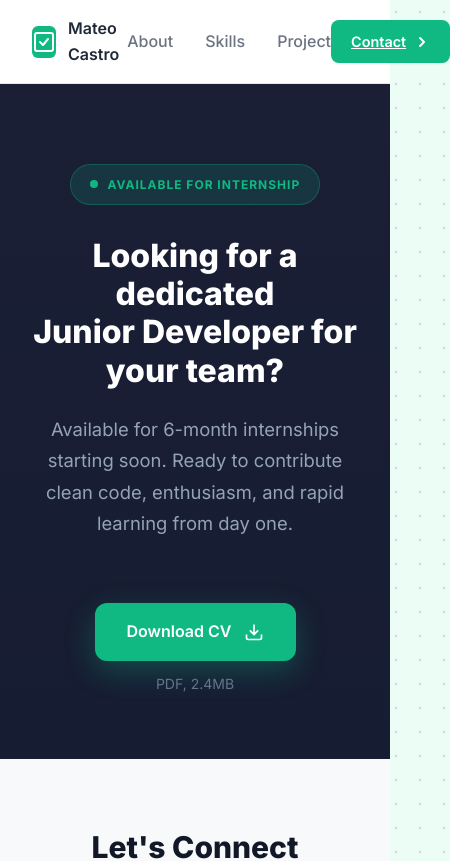
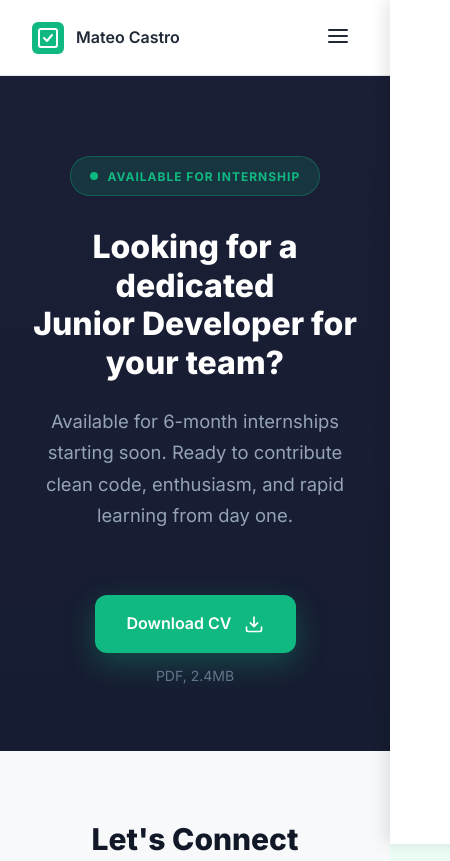
Before and after one commit to MateoCastro47/Porfolio_Online, a React (Vite) app: page /contact in a window 390 px wide. Shown: the top 861 px of the page, 450 px wide, since content can reach past the window. Built offline with nearby package versions, Linux system fonts and the light colour scheme.

Commit message:
Arreglado header y hero responsive

```diff
--- a/src/components/HeaderComponent.jsx
+++ b/src/components/HeaderComponent.jsx
@@ -1,11 +1,22 @@
+import { useState } from "react";
 import "./css/HeaderComponent.css";
 import { Link } from "react-router-dom";
 
 function HeaderComponent() {
+    const [isMenuOpen, setIsMenuOpen] = useState(false);
+
+    const toggleMenu = () => {
+        setIsMenuOpen(!isMenuOpen);
+    };
+
+    const closeMenu = () => {
+        setIsMenuOpen(false);
+    };
+
     return (
         <header className="header">
             <div className="header-container">
-                <Link to="/" className="logo">
+                <Link to="/" className="logo" onClick={closeMenu}>
                     <div className="logo-icon">
                         <svg width="24" height="24" viewBox="0 0 24 24" fill="none" xmlns="http://www.w3.org/2000/svg">
                             <rect x="3" y="3" width="18" height="18" rx="2" stroke="currentColor" strokeWidth="2" />
@@ -14,15 +25,32 @@ function HeaderComponent() {
                     </div>
                     <span className="logo-text">Mateo Castro</span>
                 </Link>
-                <nav className="nav">
+
+                {/* Mobile Menu Toggle */}
+                <button className="mobile-menu-btn" onClick={toggleMenu} aria-label="Toggle menu">
+                    <svg width="24" height="24" viewBox="0 0 24 24" fill="none" xmlns="http://www.w3.org/2000/svg">
+                        {isMenuOpen ? (
+                            <path d="M18 6L6 18M6 6L18 18" stroke="currentColor" strokeWidth="2" strokeLinecap="round" strokeLinejoin="round" />
+                        ) : (
+                            <path d="M3 12H21M3 6H21M3 18H21" stroke="currentColor" strokeWidth="2" strokeLinecap="round" strokeLinejoin="round" />
+                        )}
+                    </svg>
+                </button>
+
+                <nav className={`nav ${isMenuOpen ? 'active' : ''}`}>
                     <ul>
-                        <li><Link to="/#about">About</Link></li>
-                        <li><Link to="/#skills">Skills</Link></li>
-                        <li><Link to="/#projects">Project</Link></li>
+                        <li><Link to="/#about" onClick={closeMenu}>About</Link></li>
+                        <li><Link to="/#skills" onClick={closeMenu}>Skills</Link></li>
+                        <li><Link to="/#projects" onClick={closeMenu}>Project</Link></li>
+                        <li>
+                            <Link to="/contact" className="btn-contact-mobile" onClick={closeMenu}>
+                                Contact
+                            </Link>
+                        </li>
                     </ul>
                 </nav>
 
-                <Link to="/contact" className="btn-contact">
+                <Link to="/contact" className="btn-contact desktop-only">
                     Contact
                     <svg width="16" height="16" viewBox="0 0 16 16" fill="none" xmlns="http://www.w3.org/2000/svg">
                         <path d="M6 12L10 8L6 4" stroke="currentColor" strokeWidth="2" strokeLinecap="round" strokeLinejoin="round" />
--- a/src/components/css/HeaderComponent.css
+++ b/src/components/css/HeaderComponent.css
@@ -91,3 +91,101 @@
     transform: translateY(-1px);
     box-shadow: 0 4px 6px rgba(16, 185, 129, 0.2);
 }
+
+.mobile-menu-btn {
+    display: none;
+    background: none;
+    border: none;
+    padding: 0.5rem;
+    cursor: pointer;
+    color: var(--color-text-dark);
+    z-index: 1001;
+}
+
+.btn-contact-mobile {
+    display: none;
+}
+
+@media (max-width: 768px) {
+    .mobile-menu-btn {
+        display: block;
+    }
+
+    .desktop-only {
+        display: none !important;
+    }
+
+    .nav {
+        position: fixed;
+        top: 0;
+        right: -100%;
+        width: 100%;
+        height: 100vh;
+        background-color: white;
+        padding: 5rem 2rem 2rem;
+        transition: right 0.3s cubic-bezier(0.4, 0, 0.2, 1);
+        z-index: 1000;
+        box-shadow: -5px 0 15px rgba(0, 0, 0, 0.1);
+    }
+
+    .nav.active {
+        right: 0;
+    }
+
+    .nav ul {
+        flex-direction: column;
+        align-items: center;
+        gap: 2rem;
+    }
+
+    .nav ul li {
+        width: 100%;
+        text-align: center;
+        opacity: 0;
+        transform: translateY(20px);
+        transition: opacity 0.3s ease, transform 0.3s ease;
+    }
+
+    .nav.active ul li {
+        opacity: 1;
+        transform: translateY(0);
+    }
+
+    /* Stagger animation for menu items */
+    .nav.active ul li:nth-child(1) {
+        transition-delay: 0.1s;
+    }
+
+    .nav.active ul li:nth-child(2) {
+        transition-delay: 0.2s;
+    }
+
+    .nav.active ul li:nth-child(3) {
+        transition-delay: 0.3s;
+    }
+
+    .nav.active ul li:nth-child(4) {
+        transition-delay: 0.4s;
+    }
+
+    .nav ul li a {
+        font-size: 1.5rem;
+        display: block;
+        padding: 0.5rem;
+    }
+
+    .btn-contact-mobile {
+        display: inline-flex;
+        align-items: center;
+        justify-content: center;
+        background-color: var(--color-primary);
+        color: white !important;
+        text-decoration: none;
+        padding: 0.75rem 2rem;
+        border-radius: 8px;
+        font-weight: 600;
+        margin: 1rem auto 0;
+        width: 100%;
+        max-width: 200px;
+    }
+}
--- a/src/components/css/HeroComponent.css
+++ b/src/components/css/HeroComponent.css
@@ -222,17 +222,62 @@
   color: var(--color-text-gray);
 }
 
-@media (max-width: 768px) {
+@media (max-width: 900px) {
   .hero-container {
     grid-template-columns: 1fr;
-    gap: 2rem;
+    gap: 4rem;
+    padding-top: 2rem;
+  }
+
+  .hero-content {
+    align-items: center;
+    text-align: center;
+  }
+
+  .hero-actions {
+    justify-content: center;
+  }
+
+  .hero-visual {
+    display: flex;
+    justify-content: center;
+  }
+}
+
+@media (max-width: 480px) {
+  .hero {
+    padding: 2rem 1.5rem;
   }
 
   .hero-title {
     font-size: 2.5rem;
   }
 
+  .hero-description {
+    font-size: 1rem;
+  }
+
+  .hero-actions {
+    flex-direction: column;
+    width: 100%;
+  }
+
+  .btn {
+    width: 100%;
+    text-align: center;
+    margin-right: 0;
+  }
+
+  .hero-tech-tags {
+    flex-wrap: wrap;
+    justify-content: center;
+  }
+
   .hero-card-wrapper {
     max-width: 100%;
   }
+
+  .badge-work {
+    font-size: 0.7rem;
+  }
 }
```
